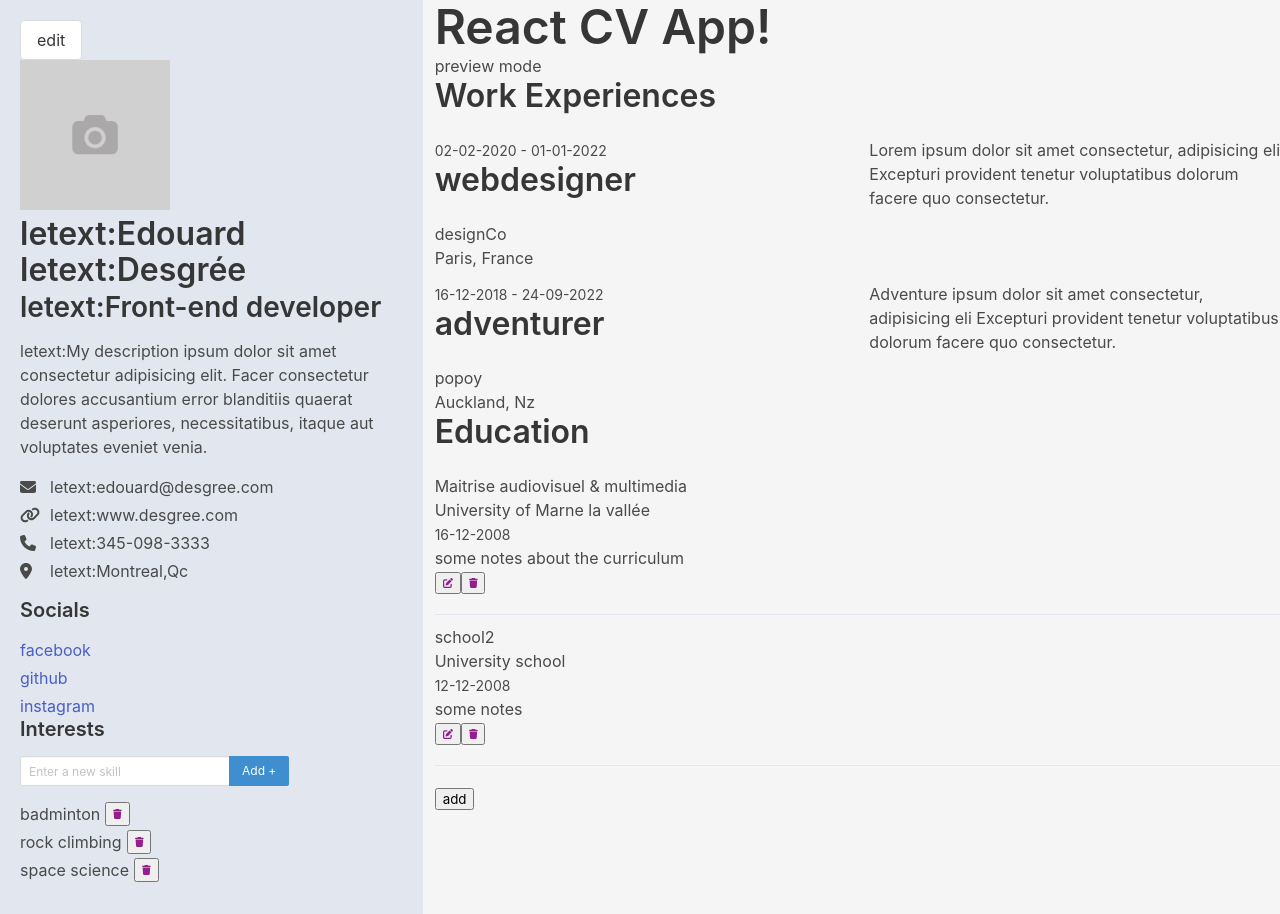
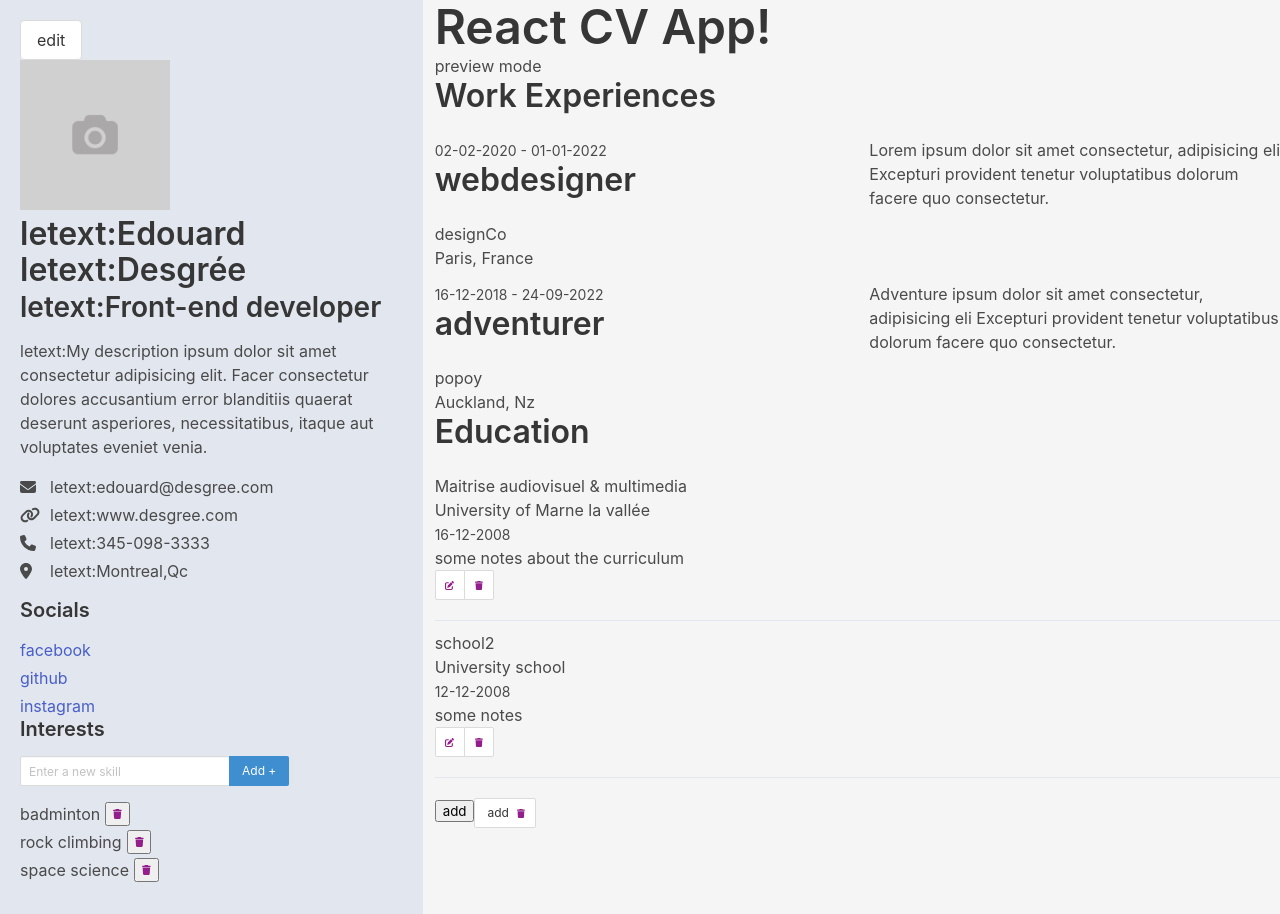
Before and after one commit to edesgree/react-cv-app, a React (Vite) app: page / in a window 1280 px wide. Built offline with nearby package versions, Linux system fonts and the light colour scheme.

Commit message:
make button as component

```diff
--- a/src/App.jsx
+++ b/src/App.jsx
@@ -35,7 +35,7 @@ function App() {
   const [count, setCount] = React.useState(0);
   const [editMode, setEditMode] = React.useState(false);
   const [currentEdit, setCurrentEdit] = React.useState(null);
-  const [input, setInput] = React.useState('');
+
   const [cvData, setCvData] = React.useState(
     JSON.parse(localStorage.getItem('cvData')) || data
   );
@@ -46,10 +46,13 @@ function App() {
     console.log('editMode', editMode);
   }
   React.useEffect(() => {
+    // save CV data to storage
     //localStorage.setItem('cvData', JSON.stringify(cvData));
     console.log('cvData', cvData);
+  }, [cvData]);
+  React.useEffect(() => {
     console.log('current edit:', currentEdit);
-  }, [cvData]);
+  }, [currentEdit]);
   /**
    * Simple text items
    */
@@ -64,23 +67,9 @@ function App() {
   };
   const handleEdit = (index) => {
     setCurrentEdit(index);
-    //setInput(items[index]);
-    console.log('currentEdit', currentEdit);
+    //console.log('currentEdit', currentEdit);
   };
-  const handleSubmit = (e) => {
-    e.preventDefault();
-    /*if (input !== '') {
-      if (editing !== null) {
-        const newItems = [...items];
-        newItems[editing] = input;
-        setItems(newItems);
-        setEditing(null);
-      } else {
-        setItems([...items, input]);
-      }
-      setInput('');
-    }*/
-  };
+
   /**
    * SKILLS / INTERESTS
    */
@@ -106,7 +95,7 @@ function App() {
   const handleEducationEdit = (newSchool) => {
     console.log('newSchool', newSchool.id);
     console.log('handleEducationEdit', cvData);
-
+    // if school in edit mode, we get update the new school object in the main CVdata object
     setCvData((prevData) => {
       return {
         ...prevData,
@@ -129,21 +118,19 @@ function App() {
           {
             id: nanoid(),
             dateGraduated: '16-12-2008',
-            diplomaTitle: 'new school diploma',
-            schoolName: 'new school name',
-            notes: 'new school notes'
+            diplomaTitle: 'My diploma title',
+            schoolName: 'School name',
+            notes: 'some notes'
           }
         ]
       };
     });
-    console.log('add school', cvData);
   };
   const handleEducationDelete = (id) => {
     setCvData((prevData) => ({
       ...prevData,
       education: prevData.education.filter((item) => item.id !== id)
     }));
-    console.log('handleEducationDelete', id);
   };
   return (
     <main className="App columns">
@@ -213,7 +200,6 @@ function App() {
           handleEdit={handleEducationEdit}
           education={cvData.education}
           currentEdit={currentEdit}
-          resetCurrent={() => handleEdit(null)}
           setCurrent={handleEdit}
         />
       </div>
--- a/src/components/Education.jsx
+++ b/src/components/Education.jsx
@@ -2,10 +2,9 @@ import React from 'react';
 import { FontAwesomeIcon } from '@fortawesome/react-fontawesome';
 import EditableText from './helpers/EditableText';
 import { nanoid } from 'nanoid';
+import Button from './helpers/button';
 export default function Education(props) {
   const [edit, setEdit] = React.useState(false);
-
-  const [currentEditId, setCurrentEditId] = React.useState(null);
   const [formEducationData, setFormEducationData] = React.useState({});
 
   const handleAdd = (event) => {
@@ -15,36 +14,26 @@ export default function Education(props) {
   const handleEdit = (event) => {
     setEdit(true);
     props.setCurrent(event.currentTarget.id);
-    setCurrentEditId(event.currentTarget.id);
-    console.log('currentEdit', props.currentEdit);
+    //setCurrentEditId(event.currentTarget.id);
+    //console.log('currentEdit', props.currentEdit);
     console.log('event.currentTarget.id', event.currentTarget.id);
 
     setFormEducationData(
       props.education.filter((item) => item.id === event.currentTarget.id)[0]
     );
-    console.log('handle edit FormEducationData', formEducationData);
-    console.log(
-      'education data filtered witu current target id',
-      props.education.filter((item) => item.id === event.currentTarget.id)
-    );
-    console.log('currentTarget', event.currentTarget.id);
-    console.log('Target', event.target.id);
   };
 
   const handleDelete = (event) => {
-    //setSkillName('');
     props.handleDelete(event.currentTarget.id);
   };
   const handleSave = () => {
+    //send new object to be added to global data
     props.handleEdit(formEducationData);
-
     props.setCurrent('');
-    props.resetCurrent;
     setEdit(false);
-    console.log('save', formEducationData);
-    //send new object to be added to global data
   };
   function handleChange(event) {
+    // update current local data object
     const { name, value, type, checked } = event.target;
     setFormEducationData((prevFormData) => {
       return {
@@ -52,19 +41,13 @@ export default function Education(props) {
         [name]: type === 'checkbox' ? checked : value
       };
     });
-    //console.log('formEducationData', formEducationData);
   }
-  function handleSubmit(event) {
-    event.preventDefault();
-    //props.handleEdit(formEducationData);
-    console.log('formEducationData', formEducationData);
-  }
+
   const educationElements = props.education.map((item) => {
-    console.log('educationElements id', item.id);
     return (
       <li key={item.id} name={item.id}>
         <div className="education-item">
-          {edit && item.id === currentEditId ? (
+          {edit && item.id === props.currentEdit ? (
             <div>
               <input
                 type="text"
@@ -104,31 +87,37 @@ export default function Education(props) {
           )}
         </div>
 
-        {edit && item.id === currentEditId ? (
-          <button name="edit" id={item.id} onClick={handleSave}>
-            <FontAwesomeIcon
-              id={item.id}
-              icon="fas fa-save"
-              size="xs"
-              color="rgb(147 30 140)"
-            />
-          </button>
+        {edit && item.id === props.currentEdit ? (
+          <Button
+            name="save"
+            id={item.id}
+            action={handleSave}
+            iconSize="xs"
+            iconSymbol="fa-save"
+            text=""
+          />
         ) : (
-          <div>
-            <button name="edit" id={item.id} onClick={handleEdit}>
-              <FontAwesomeIcon
-                icon="fas fa-pen-to-square"
-                size="xs"
-                color="rgb(147 30 140)"
+          <div className="field has-addons">
+            <p className="control">
+              <Button
+                name="edit"
+                id={item.id}
+                action={handleEdit}
+                iconSize="xs"
+                iconSymbol="fa-pen-to-square"
+                text=""
               />
-            </button>
-            <button name="delete" id={item.id} onClick={handleDelete}>
-              <FontAwesomeIcon
-                icon="fas fa-trash"
-                size="xs"
-                color="rgb(147 30 140)"
+            </p>
+            <p className="control">
+              <Button
+                name="delete"
+                id={item.id}
+                action={handleDelete}
+                iconSize="xs"
+                iconSymbol="fa-trash"
+                text=""
               />
-            </button>
+            </p>
           </div>
         )}
       </li>
@@ -139,6 +128,13 @@ export default function Education(props) {
       <h2 className="title">Education</h2>
       <ul className="education-elements">{educationElements}</ul>
       <button onClick={handleAdd}>add</button>
+      <Button
+        name="add"
+        action={handleAdd}
+        iconSize="xs"
+        iconSymbol="fa-trash"
+        text="add"
+      />
     </section>
   );
 }
--- a/src/components/helpers/InputField.jsx
+++ b/src/components/helpers/InputField.jsx
@@ -1,5 +1,4 @@
 import React from 'react';
-import { FontAwesomeIcon } from '@fortawesome/react-fontawesome';
 
 export default function Input(props) {
   if (props.inputType === 'text') {
--- /dev/null
+++ b/src/components/helpers/button.jsx
@@ -0,0 +1,24 @@
+import React from 'react';
+import { FontAwesomeIcon } from '@fortawesome/react-fontawesome';
+
+export default function Button(props) {
+  return (
+    <button
+      className="button is-small"
+      name={props.name}
+      id={props.id}
+      onClick={props.action}
+    >
+      {props.text && <span>{props.text}</span>}
+
+      <span class="icon is-small">
+        <FontAwesomeIcon
+          id={props.id}
+          icon={`fas ${props.iconSymbol}`}
+          size={props.iconSize}
+          color="rgb(147 30 140)"
+        />
+      </span>
+    </button>
+  );
+}
```
